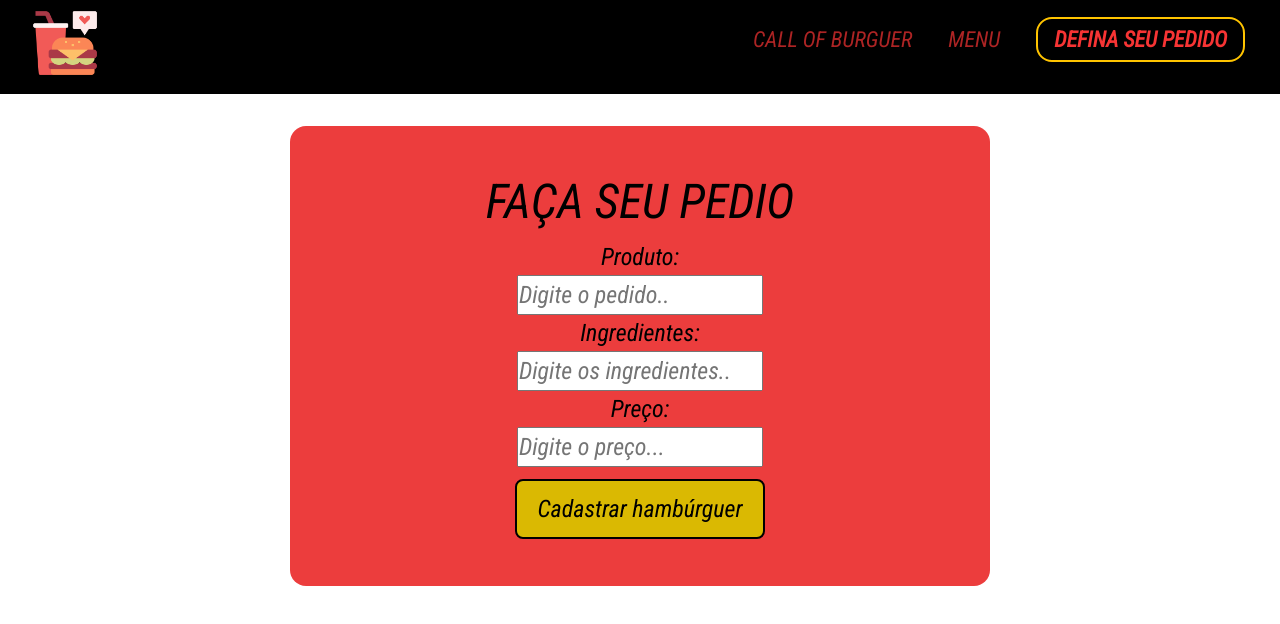
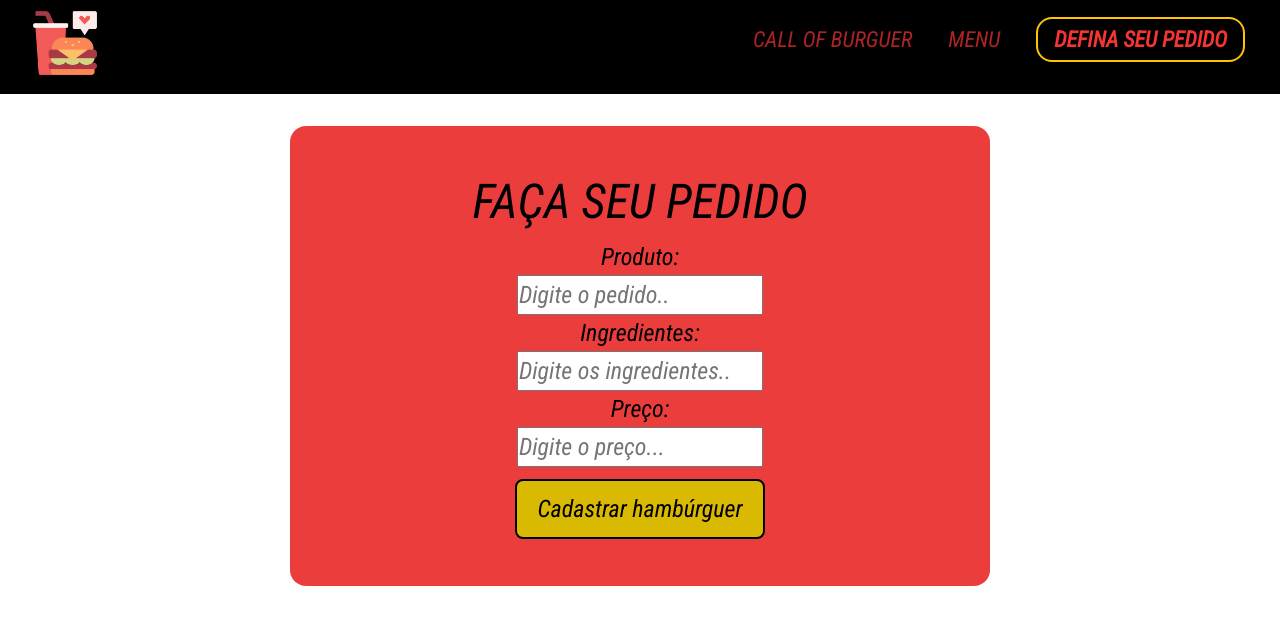
Before and after one commit to MarcosPssiqueira/ProjetoSquad3, a React (Vite) app: page /new in a window 1280 px wide. Shown: the top 624 px of the page. Built offline with nearby package versions, Linux system fonts and the light colour scheme.

Commit message:
Update PecaDelivery.jsx

```diff
--- a/src/routes/PecaDelivery.jsx
+++ b/src/routes/PecaDelivery.jsx
@@ -13,7 +13,7 @@ const PecaDelivery = () => {
   const [descricao, setDescricao] = useState()
 
 
-  // Novo Hamburguer
+  // Novo Produto
   const createPost = async (e) => {
     e.preventDefault();
 
@@ -28,7 +28,7 @@ const PecaDelivery = () => {
   return (
     <div className='wrapper-cadastro'>
       <div className='container-cadastro'>
-        <h2>FAÇA SEU PEDIO</h2>
+        <h2>FAÇA SEU PEDIDO</h2>
         <form onSubmit={(e) => createPost(e)}>
           <div>
             <label htmlFor="nome"> Produto:</label>
```
